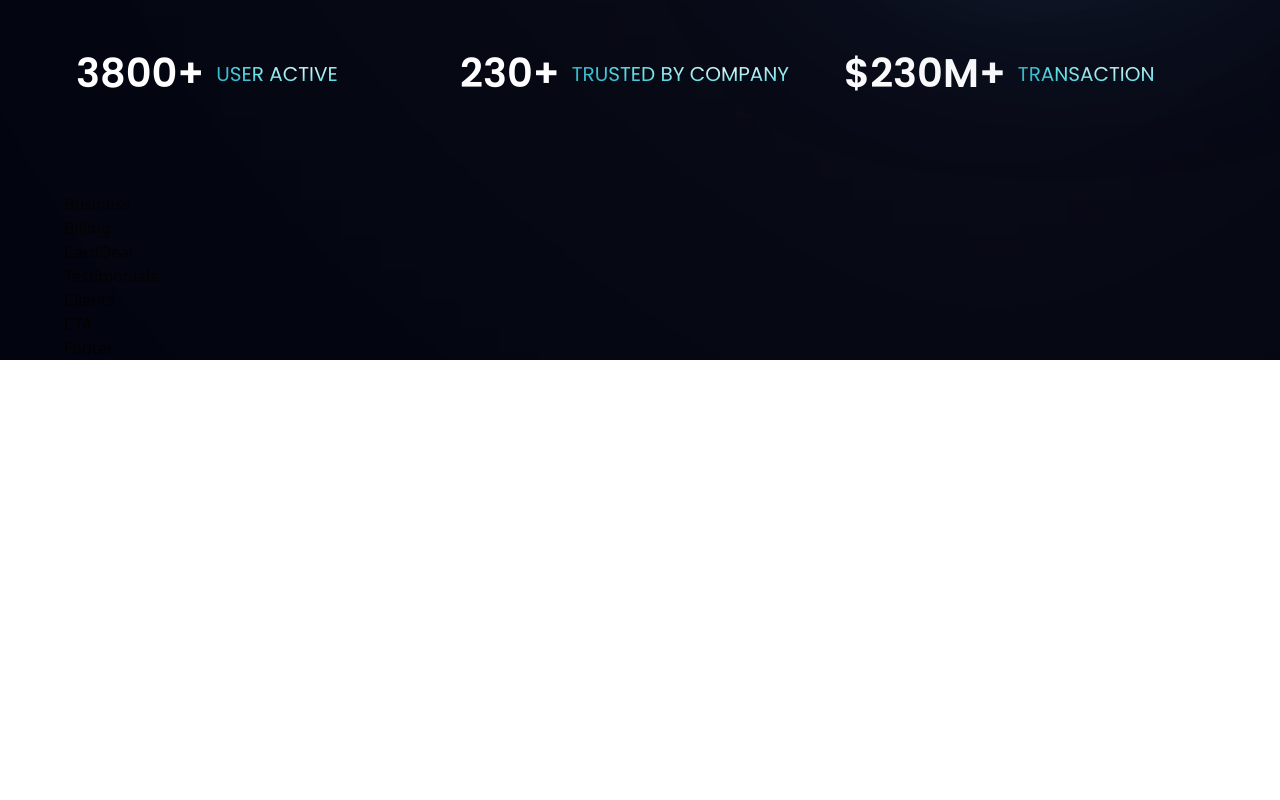
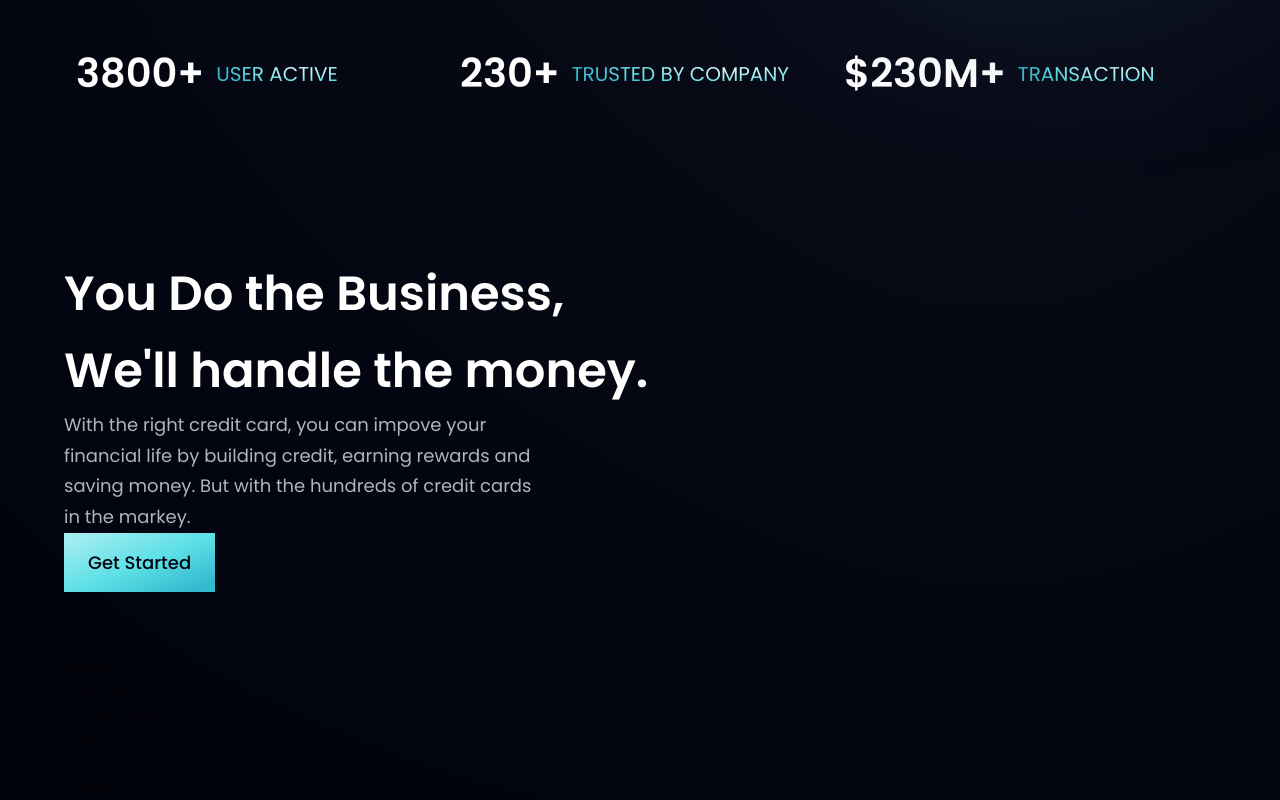
Before and after one commit to mohamud-eslan/react_tailwindcss, a React (Vite) app: page / in a window 1280 px wide. Shown: the part 753-1553 px from the top of the page. Before the commit the page ends 1113 px from the top, so only its background shows below. Built offline with nearby package versions, Linux system fonts and the light colour scheme.

Commit message:
business section added

```diff
--- a/src/App.jsx
+++ b/src/App.jsx
@@ -7,7 +7,6 @@
               <Navbar />
         </div>
        </div>
-
           <div className={`bg-primary ${styles.flexStart}`}>
             <div className={`${styles.boxWidth}`}>
                   <Hero />
--- a/src/components/Business.jsx
+++ b/src/components/Business.jsx
@@ -1,8 +1,17 @@
-import React from 'react'
-
+import { features } from "../constants"
+import styles, {layout} from "../style"
+import Button from './Button'
 const Business = () => {
   return (
-    <div>Business</div>
+    <section id="features" className={layout.section}>
+      <div className={layout.sectionInfo}>
+        <h2 className={styles.heading2}>You Do the Business, <br className="sm:block hidden"/> We'll handle the money.</h2>
+          <p className={`${styles.paragraph} max-w-[470px] mt-[5]`}>With the right credit card, you can impove your financial life by building credit, earning rewards and saving money.
+            But with the hundreds of credit cards in the markey.
+          </p>
+            <Button  style="mt-10"/>
+      </div>
+    </section>
   )
 }
 
--- a/src/components/Button.jsx
+++ b/src/components/Button.jsx
@@ -1,8 +1,10 @@
 import React from 'react'
 
-const Button = () => {
+const Button = ({styles}) => {
   return (
-    <div>Button</div>
+    <button type='button' className={`py-4 px-6 bg-blue-gradient font-poppins font-medium text-[18px] text-primary outline-none ${styles}`}>
+        Get Started
+    </button>
   )
 }
 
```
